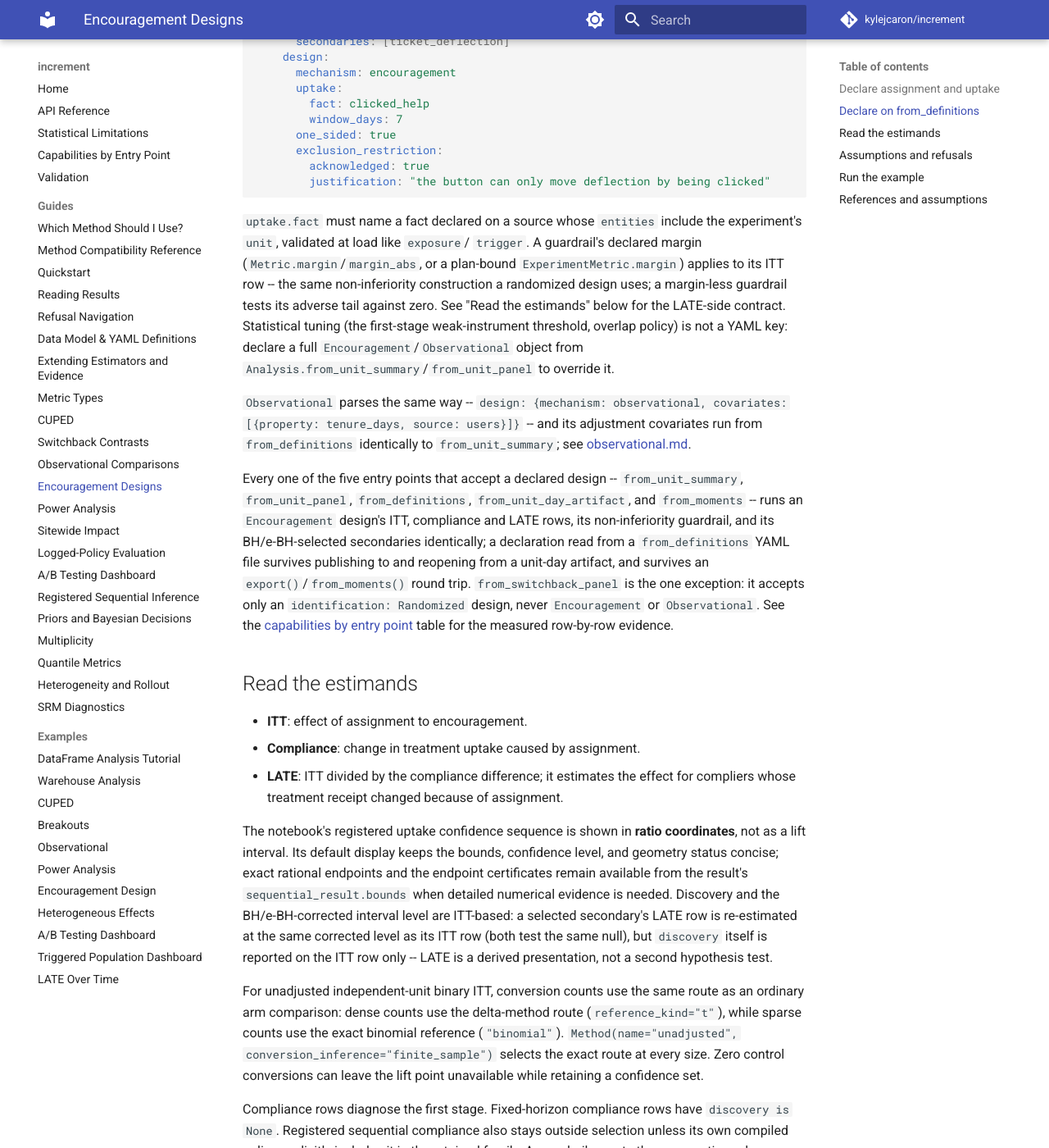
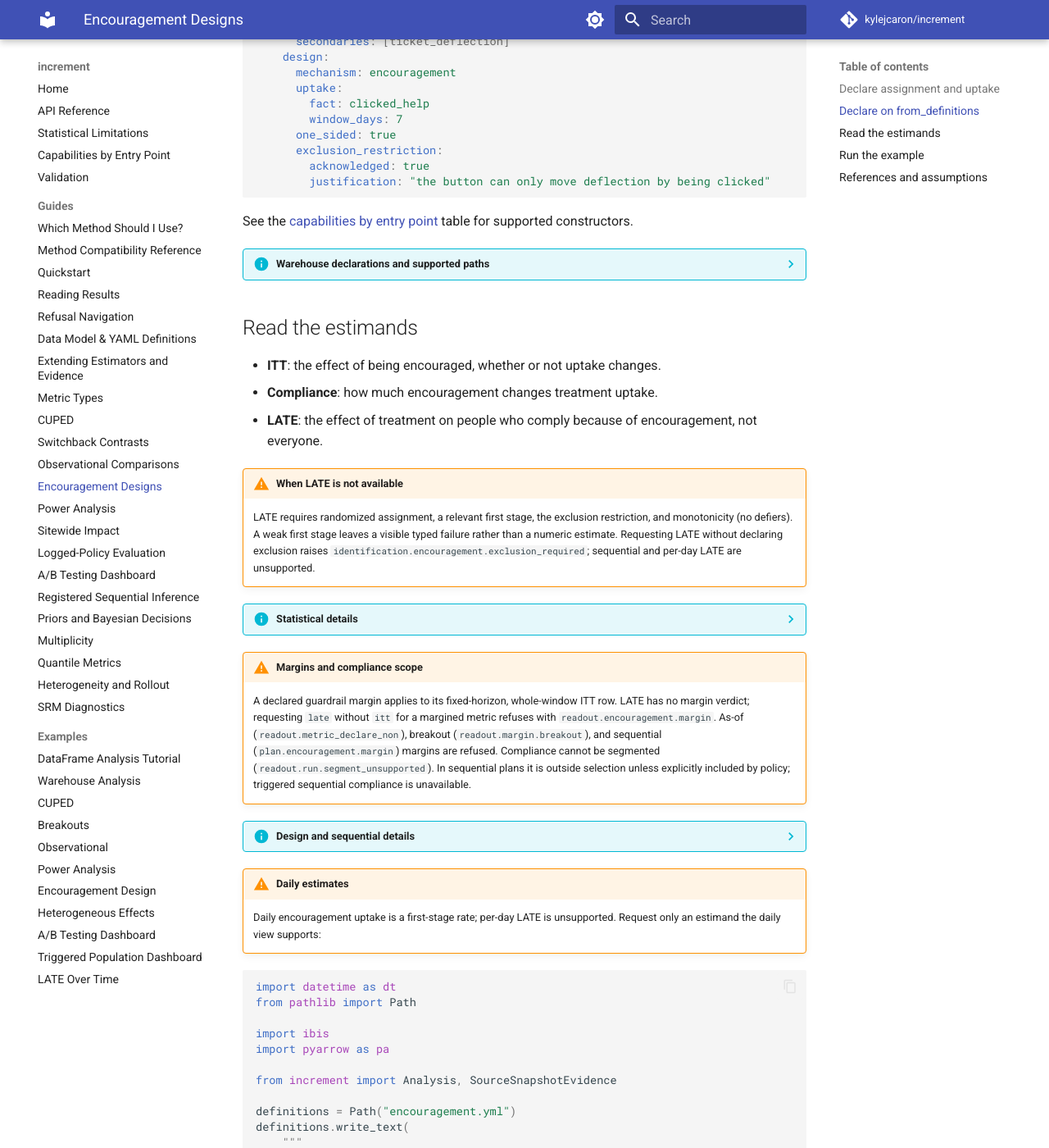
Before and after one commit to kylejcaron/increment, an MkDocs documentation site: the page built from docs/guides/encouragement.md, in a window 1280 px wide and 1400 px high, scrolled down 1846 px. Shown: the whole window at 82% size. Built offline with MkDocs 1.6.1 and Material for MkDocs 9.7.7, drawn with Linux system fonts in a browser that asks for light colours; comment, search, counter and statistics services are not loaded; some of the changed text lies outside the part shown.

Commit message:
Clarify encouragement guide and citations

````diff
--- a/docs/guides/encouragement.md
+++ b/docs/guides/encouragement.md
@@ -88,109 +88,36 @@ experiments:
         justification: "the button can only move deflection by being clicked"
 ```
 
-`uptake.fact` must name a fact declared on a source whose `entities`
-include the experiment's `unit`, validated at load like `exposure`/
-`trigger`. A guardrail's declared margin (`Metric.margin`/`margin_abs`,
-or a plan-bound `ExperimentMetric.margin`) applies to its ITT row --
-the same non-inferiority construction a randomized design uses; a
-margin-less guardrail tests its adverse tail against zero. See "Read
-the estimands" below for the LATE-side contract.
-Statistical tuning (the first-stage weak-instrument threshold, overlap
-policy) is not a YAML key: declare a full `Encouragement`/`Observational`
-object from `Analysis.from_unit_summary`/`from_unit_panel` to override it.
+See the [capabilities by entry point](../reference/capabilities-by-entry-point.md#what-runs-where) table for supported constructors.
 
-`Observational` parses the same way -- `design: {mechanism: observational,
-covariates: [{property: tenure_days, source: users}]}` -- and its
-adjustment covariates run from `from_definitions` identically to
-`from_unit_summary`; see [observational.md](observational.md#from-definitions-the-warehouse-path).
+??? info "Warehouse declarations and supported paths"
+    `uptake.fact` must be declared on a source whose entities include the experiment's unit. A guardrail margin applies to ITT; a margin-less guardrail tests its adverse tail against zero. Tune the weak-instrument threshold and overlap policy through full `Encouragement` or `Observational` objects on dataframe constructors, not YAML.
 
-Every one of the five entry points that accept a declared design --
-`from_unit_summary`, `from_unit_panel`, `from_definitions`,
-`from_unit_day_artifact`, and `from_moments` -- runs an `Encouragement`
-design's ITT, compliance and LATE rows, its non-inferiority guardrail, and
-its BH/e-BH-selected secondaries identically; a declaration read from a
-`from_definitions` YAML file survives publishing to and reopening from a
-unit-day artifact, and survives an `export()`/`from_moments()` round trip.
-`from_switchback_panel` is the one exception: it accepts only an
-`identification: Randomized` design, never `Encouragement` or
-`Observational`. See the
-[capabilities by entry point](../reference/capabilities-by-entry-point.md#what-runs-where)
-table for the measured row-by-row evidence.
+    `Observational` can be declared in YAML and its adjustment covariates work on both warehouse and dataframe paths; see [observational.md](observational.md#from-definitions-the-warehouse-path). Five entry points support an `Encouragement` design: `from_unit_summary`, `from_unit_panel`, `from_definitions`, `from_unit_day_artifact`, and `from_moments`. They retain ITT, compliance, LATE, guardrails, and BH/e-BH-selected secondaries across artifact and moments round trips. `from_switchback_panel` accepts only `identification: Randomized`, never `Encouragement` or `Observational`.
 
 
 ## Read the estimands
 
-- **ITT**: effect of assignment to encouragement.
-- **Compliance**: change in treatment uptake caused by assignment.
-- **LATE**: ITT divided by the compliance difference; it estimates the effect for compliers whose treatment receipt changed because of assignment.
+- **ITT**: the effect of being encouraged, whether or not uptake changes.
+- **Compliance**: how much encouragement changes treatment uptake.
+- **LATE**: the effect of treatment on people who comply because of encouragement, not everyone.
 
+!!! warning "When LATE is not available"
+    LATE requires randomized assignment, a relevant first stage, the exclusion restriction, and monotonicity (no defiers). A weak first stage leaves a visible typed failure rather than a numeric estimate. Requesting LATE without declaring exclusion raises `identification.encouragement.exclusion_required`; sequential and per-day LATE are unsupported.
 
-The notebook's registered uptake confidence sequence is shown in **ratio
-coordinates**, not as a lift interval. Its default display keeps the bounds,
-confidence level, and geometry status concise; exact rational endpoints and
-the endpoint certificates remain available from the result's
-`sequential_result.bounds` when detailed numerical evidence is needed.
-Discovery and the BH/e-BH-corrected interval level are ITT-based: a
-selected secondary's LATE row is re-estimated at the same corrected level
-as its ITT row (both test the same null), but `discovery` itself is
-reported on the ITT row only -- LATE is a derived presentation, not a
-second hypothesis test.
+??? info "Statistical details"
+    The registered uptake confidence sequence uses ratio coordinates. Exact endpoints and certificates are available in `sequential_result.bounds`. Secondary discovery is ITT-based: the selected LATE row uses the same corrected interval level as ITT, but only ITT reports `discovery`. For unadjusted independent-unit binary ITT, dense counts use the delta-method t reference and sparse counts use exact binomial inference; `conversion_inference="finite_sample"` selects the exact route at every size. Zero control conversions can leave the lift unavailable while retaining a confidence set.
 
-For unadjusted independent-unit binary ITT, conversion counts use the same route as an ordinary arm comparison: dense counts use the delta-method route (`reference_kind="t"`), while sparse counts use the exact binomial reference (`"binomial"`). `Method(name="unadjusted", conversion_inference="finite_sample")` selects the exact route at every size. Zero control conversions can leave the lift point unavailable while retaining a confidence set.
+!!! warning "Margins and compliance scope"
+    A declared guardrail margin applies to its fixed-horizon, whole-window ITT row. LATE has no margin verdict; requesting `late` without `itt` for a margined metric refuses with `readout.encouragement.margin`. As-of (`readout.metric_declare_non`), breakout (`readout.margin.breakout`), and sequential (`plan.encouragement.margin`) margins are refused. Compliance cannot be segmented (`readout.run.segment_unsupported`). In sequential plans it is outside selection unless explicitly included by policy; triggered sequential compliance is unavailable.
 
-Compliance rows diagnose the first stage. Fixed-horizon compliance rows have
-`discovery is None`. Registered sequential compliance also stays outside selection
-unless its own compiled policy explicitly includes it in the retained family.
-A guardrail reports the same estimands as every other metric on every
-constructor, and `run(estimands=...)` returns exactly the estimands requested.
-LATE carries no margin verdict for a margined guardrail -- a plain interval,
-same construction as an unmargined LATE row; requesting `late` without `itt`
-for a margined metric refuses by name (`readout.encouragement.margin`), since
-nothing would apply the declared outcome margin. Design-level compliance alone
-does not apply an outcome margin. Margins apply to the fixed-horizon whole-window ITT row; the as-of
-encouragement view (`readout.metric_declare_non`), breakout
-(`readout.margin.breakout`, for a metric-bound or plan-bound margin alike) and
-sequential encouragement (`plan.encouragement.margin`) build no shifted null and
-refuse a margin.
+??? info "Design and sequential details"
+    Fixed-horizon design-level compliance uses the enrolled population and `uptake.window_days`, regardless of outcome missingness or metric count; it can run with no outcome catalog on all five supported design entry points. A compliance-only empty catalog needs an explicit policy or uptake registration. Sequential uptake-only monitoring uses `InferenceSpec(kind="always_valid")` and `SequentialCompliancePolicy`; it reads no outcome. A compliance-only registered checkpoint can retain an unbounded retention metric, but automatic registration includes that metric and refuses it with `sequential.route.unsupported`. Outcome-consuming requests such as ITT still refuse the unbounded metric.
 
-Design-level compliance uses the enrolled population and the design's own
-`uptake.window_days`, independently of outcome missingness, metric order, or
-metric count. A fixed-horizon `run(estimands=["compliance"])` needs no available
-outcome arm: `from_definitions`, `from_unit_day_artifact`, `from_unit_summary`
-and `from_moments` agree even when treatment outcomes are entirely missing.
-That request skips outcome compatibility checks and reductions, including
-for a declared triggered population; metric names and source/design state
-remain validated. Design-level compliance cannot be segmented
-(`readout.run.segment_unsupported`).
-With no outcome catalog, fixed-horizon compliance also works on
-`from_definitions`, `from_unit_day_artifact`, `from_unit_summary`,
-`from_unit_panel`, and `from_moments`. Pass `metrics=[]` to the dataframe and
-portable constructors; only assignment and uptake inputs are needed. Exports
-retain the complete design-level state without inventing an outcome row.
-For uptake-only sequential monitoring, use `InferenceSpec(kind="always_valid")`
-and an explicit `SequentialCompliancePolicy`; no scalar outcome law is needed.
-The same five constructors support the empty catalog, with `from_moments`
-replaying the retained checkpoint. An empty catalog alone does not enable
-monitoring: without a compliance policy or an uptake registration it is refused.
-A registered compliance-only checkpoint reads uptake and no outcome, so an
-unbounded retention metric may stay in the catalog when the explicit uptake-only
-registration is declared over that catalog (an automatic registration would
-monitor the metric and refuse it, `sequential.route.unsupported`). `from_definitions`,
-`from_unit_day_artifact` (with the metric declared on the experiment) and
-`from_moments` (with the metric in `metrics=`) retain it; the dataframe
-constructors cannot declare it. Requests that consume outcomes, such as ITT,
-still refuse the retention metric. The empty-catalog path above does not
-exercise a nonempty catalog.
-The existing unit-panel refusal of `missing="drop"` remains; do not replace
-undefined outcomes with zeros to bypass it. Mixed ITT/LATE requests still
-require their outcome data. Each metric's LATE uses the first stage on its
-matching outcome cohort. As-of compliance includes units assigned by the
-requested day and qualifying uptake through that day; a triggered-population
-compliance series instead admits units by their first eligible trigger day
-while retaining assignment-anchored uptake windows.
+    Unit-panel `missing="drop"` remains refused. Mixed ITT/LATE requests need outcome data; each metric's LATE uses its own outcome cohort. As-of compliance includes units assigned by the requested day and uptake through that day. Triggered compliance admits units by first eligible trigger day but keeps uptake windows anchored to assignment. Compliance-only requests skip outcome reductions but continue validating metric names and source/design state.
 
-Daily encouragement uptake is meaningful as a first-stage rate, but per-day
-LATE is not. Request only the supported estimand explicitly:
+!!! warning "Daily estimates"
+    Daily encouragement uptake is a first-stage rate; per-day LATE is unsupported. Request only an estimand the daily view supports:
 
 ```python
 import datetime as dt
@@ -297,92 +224,17 @@ analysis.close()
 con.disconnect()
 ```
 
-This reads trigger membership by day and counts each selected unit's uptake
-from its original assignment anchor. Clustered compliance uses the declared
-cluster grain; clustered daily outcome histories remain unavailable. Under a
-registered sequential plan the triggered outcome cells are monitored on their
-own chain, but triggered compliance cells stay unavailable
-(`triggered_uptake_unsupported`): assignment-window uptake is tied to each
-unit's trigger timing, which the trigger-ordered construction cannot admit.
+!!! warning "Outcome and compliance caveats"
+    Triggered sequential compliance is unavailable (`triggered_uptake_unsupported`), and clustered daily outcome histories are unavailable. A weak first stage leaves a typed LATE failure (`estimation.encouragement.late.weak_first_stage`); it is never silently dropped.
 
-In fixed-horizon `run()`, a weak first stage for one metric's outcome cohort
-suppresses that cohort's LATE estimate but retains its planned LATE row as a
-typed failure (`failure_code="estimation.encouragement.late.weak_first_stage"`
-and `lift=None`). Other metrics use their own outcome cohorts and can still
-report LATE when their first stages pass.
+??? info "As-of, sequential, and artifact details"
+    `from_definitions` and `from_unit_day_artifact` apply uptake windows to raw timestamps before day bucketing. A one-day window starting at noon includes uptake at exposure or 21 hours later, but not exactly 24 hours later. Later uptake remains visible in as-of readouts but does not add outcome-observation days or admit newer outcome cohorts. Completed outcome rows still need outcome data through their last required day; `from_unit_panel` takes day-reduced flags, so use elapsed exposure days when comparing paths.
 
-`from_definitions` and `from_unit_day_artifact` apply uptake windows to raw
-timestamps before day bucketing. For a one-day window starting at noon,
-uptake at exposure or 21 hours later qualifies; uptake exactly 24 hours later
-does not. Qualifying uptake after the last outcome day remains visible in
-as-of readouts. Later uptake alone does not add outcome-observation days,
-change calendar-day averages, or admit newer outcome cohorts. Completed
-outcome rows still require outcome data through their last required day.
-A `from_unit_panel` input carries day-reduced flags, not raw event timestamps:
-use elapsed exposure days when reducing the same events for cross-path comparison.
+    `completed_windows_only=True` includes only closed uptake windows. Sequential ITT and relative Bernoulli compliance require joint finalization and immutable-prefix proofs. Continuous ITT uses the asymptotic mean law; binary-uptake LATE is fixed-horizon. Sequential compliance requires an explicit `SequentialCompliancePolicy` matching registered alpha, direction, null, and family membership. By default, compliance is excluded from discovery; add it explicitly to the family. When included, joint continuous-ITT/Bernoulli-compliance selection uses e-BH, with `asymptotic_sequential` family guarantee when continuous ITT is present. Sequential as-of readouts need `completed_windows_only=True`.
 
-With `completed_windows_only=True`, compliance includes only units whose
-uptake window has closed. Registered sequential ITT and relative Bernoulli
-compliance additionally require joint finalization and immutable prefix proofs;
-see [Sequential inference](sequential-inference.md). Continuous intent-to-treat
-alone monitors under the public asymptotic mean law (the same construction a
-randomized design uses): assignment to encouragement is itself randomized, so
-the confidence-sequence assumptions only need the allocation, not the
-mechanism label. Binary-uptake LATE remains
-fixed-horizon because it is not a bivariate Gaussian observation model. LATE suppression diagnostics use
-the affected outcome's first stage, even when design-level compliance gives
-a different weak/strong classification.
-Sequential compliance additionally needs an explicit `SequentialCompliancePolicy`
-on the plan, matching its registered alpha, direction, null and family membership.
-The default policy excludes compliance from discovery selection; a registered
-family must explicitly include it. Select `estimands=("itt",)` or
-`estimands=("compliance",)`; the default request also includes unsupported LATE.
-When compliance joins the family, the joint continuous-ITT/Bernoulli-compliance
-roster is selected by the same e-BH rule as any other in-family sequential
-secondary -- exact for the Bernoulli compliance member, asymptotic for the
-continuous ITT member -- with one shared `family_guarantee`
-(`asymptotic_sequential` whenever the continuous member is present) reported
-on every row; see [Sequential inference](sequential-inference.md).
-For sequential as-of readouts, pass `completed_windows_only=True`.
-Triggered readouts restrict compliance to the triggered enrollment population.
-Frame as-of summaries retain the panel's calendar, numeric, or structured string
-day labels and use the same chronological ordering as the metric moments.
-For open-ended native experiments, compliance dates extend through the latest
-enrollment or post-enrollment uptake event, including repeats outside the uptake
-window. Outcome filters and missing values do not shorten this axis. An explicit
-observation horizon takes precedence. Custom `MomentSource` implementations must
-provide `compliance_dates()` from enrollment/uptake state; sources without as-of
-compliance support must raise a coded capability refusal. Outcome dates are not
-a substitute for this axis.
+    Triggered readouts restrict compliance to the triggered enrollment population. Open-ended compliance dates extend through the latest enrollment or uptake event, including repeated out-of-window uptake; outcome filters do not shorten the axis. An explicit observation horizon takes precedence. Custom `MomentSource` implementations must provide `compliance_dates()`; outcome dates are not a substitute.
 
-For clustered assignment, compliance is the ratio of total uptake to total
-members, with uncertainty from the centered cluster uptake-total/size moments.
-It does not average cluster uptake rates. `ComplianceArm` and `ComplianceSummary`
-in `increment.sources` retain immutable sufficient state and separate member
-counts from independent cluster counts.
-
-Native, frame, and artifact `export()` preserve compliance points and uncertainty.
-Reload with the same `Encouragement` design; omit `experiment_id` to recover
-the exported identity, or supply that same identity explicitly.
-
-Current cubes carry a version-1 `compliance_summary` payload on every row.
-New encouragement artifacts include assignment counts, cluster identities when
-needed, and a version-2 uptake relation with the first qualifying timestamp.
-The uptake extension also persists its enrollment/uptake observation edge from
-the publication snapshot. Timestamp-bearing artifacts without that field use
-enrollment and first qualifying uptake dates as a conservative coverage bound.
-Artifacts with only a Boolean uptake flag, and cubes without the payload, raise
-`source.compliance_summary.legacy_uptake_state` with a re-export remedy.
-Malformed current state is rejected separately, including disagreement between
-compliance member counts and the cube's assignment unit counts. Mixed and
-unassigned accounting entries are excluded from that comparison. Standalone
-summary serialization retains ISO calendar dates, numeric values, and tagged
-string or datetime values so day-axis identity survives a round trip. As-of lift
-results also preserve these labels through JSON serialization.
-
-## Assumptions and refusals
-
-Interpret LATE only when assignment is randomized, assignment changes uptake (a relevant first stage), exclusion holds, and there are no defiers (monotonicity). Increment reports diagnostics and refuses a weak first stage rather than dividing by a near-zero difference. The requested LATE row remains visible as a typed failure, not silently omitted.
+    Clustered compliance is total uptake divided by total members, with uncertainty from cluster totals, not the average of cluster rates. Exports preserve compliance points and uncertainty and must be reloaded with the same `Encouragement` design and experiment identity. Current cubes use a version-1 `compliance_summary`; new artifacts also store assignment counts, cluster IDs when needed, and a version-2 uptake relation. Legacy artifacts without sufficient uptake state refuse with `source.compliance_summary.legacy_uptake_state`; malformed current state is rejected. Serialized summaries and as-of readouts preserve day-label identity.
 
 ## Run the example
 
````
Also changed, not shown: 10 other files.
